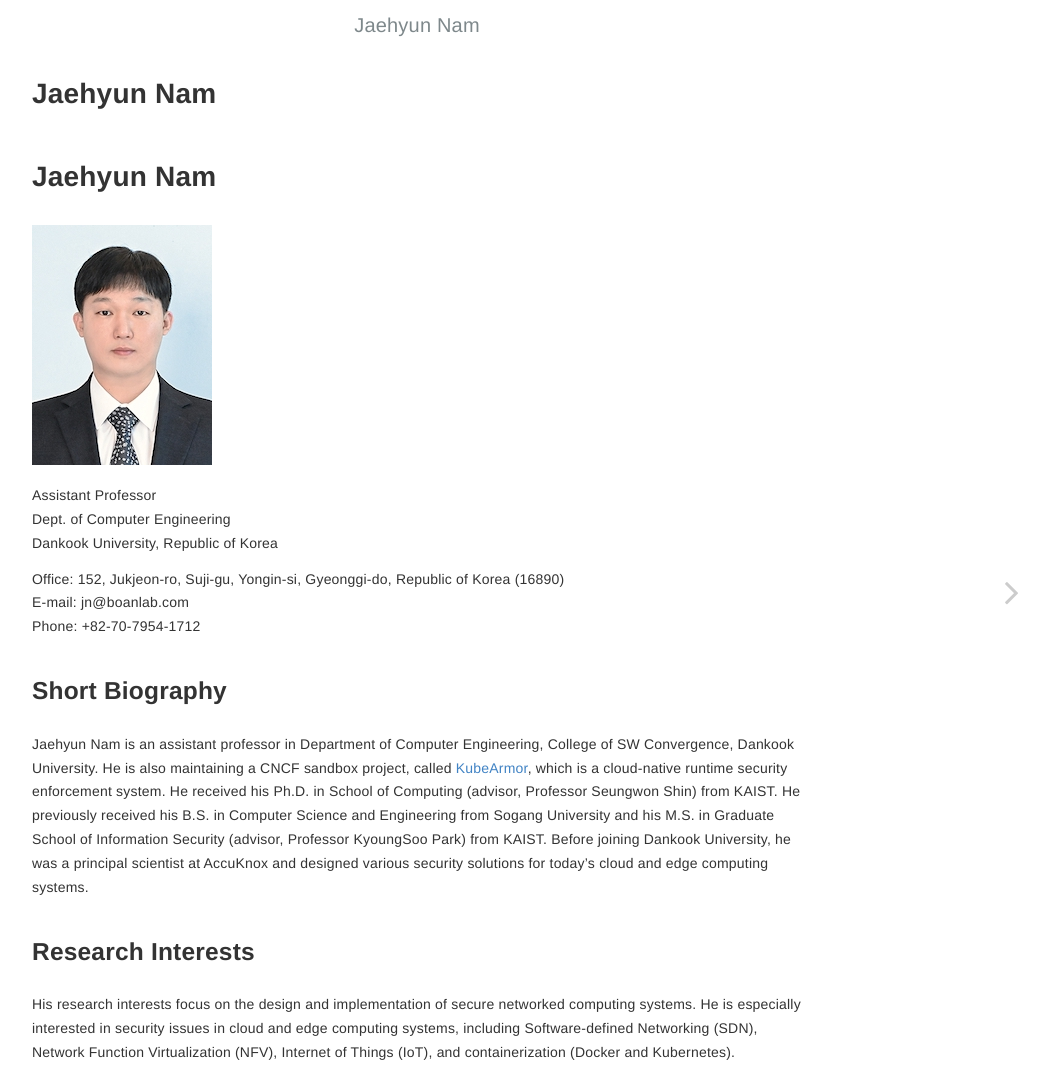
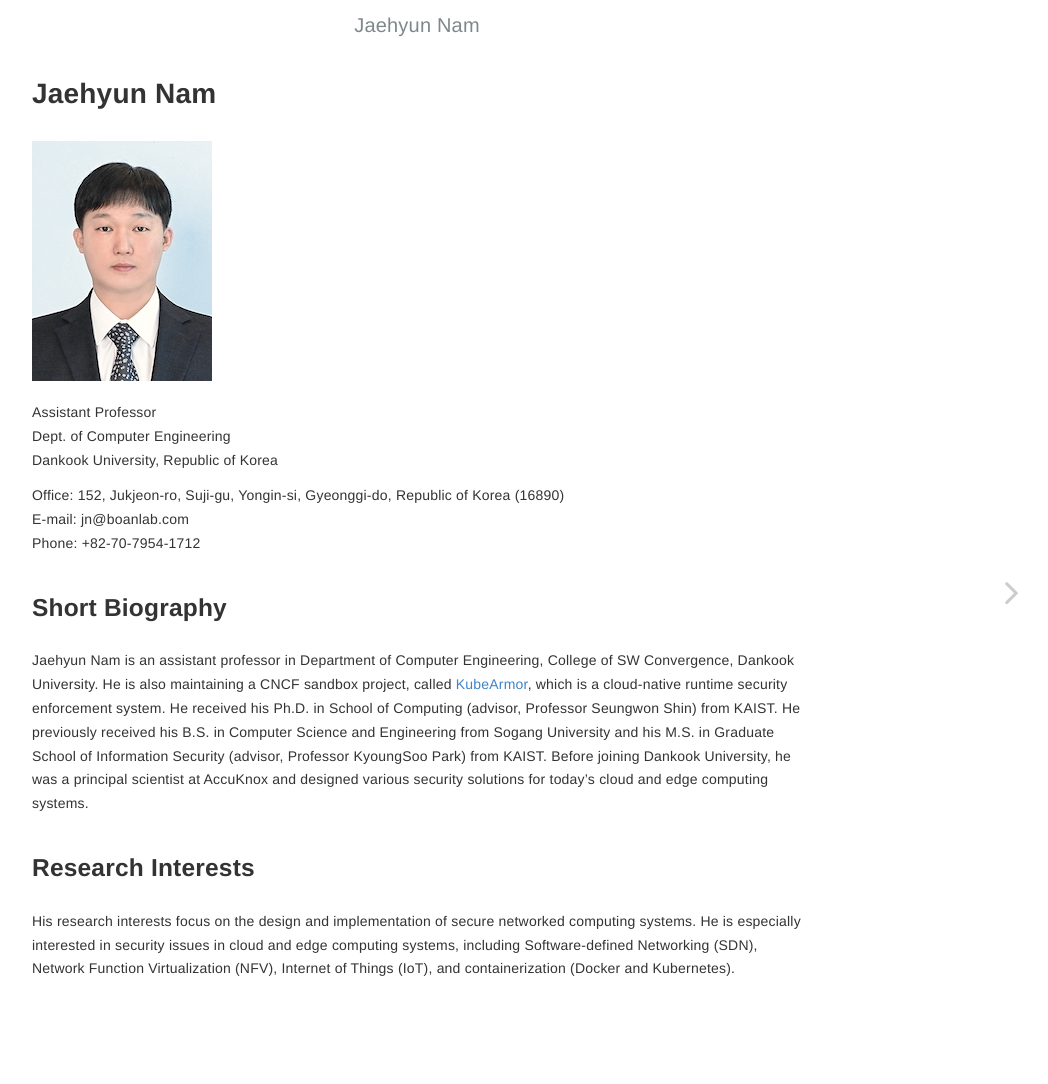
Before and after one commit to nam-jaehyun/nam-jaehyun.github.io, a Jekyll site: the page built from index.md, in a window 1280 px wide. Shown: the whole page, without its empty margins (223-1271 px from the left). Built offline with Jekyll 4.4.1, drawn with Linux system fonts in a browser that asks for light colours.

Commit message:
Update index.md

```diff
--- a/index.md
+++ b/index.md
@@ -1,8 +1,6 @@
 ---
 layout: home
 ---
-
-# Jaehyun Nam
 
 ![Jaehyun_Nam](https://github.com/nam-jaehyun/nam-jaehyun.github.io/blob/master/gitbook/images/jaehyun_nam.jpg?raw=true)
 
```
